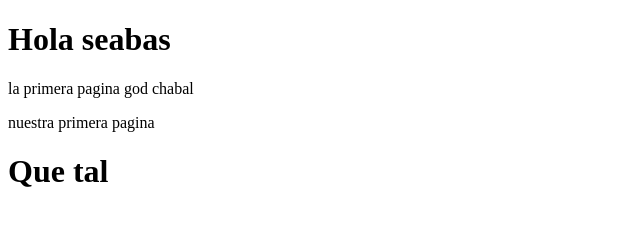
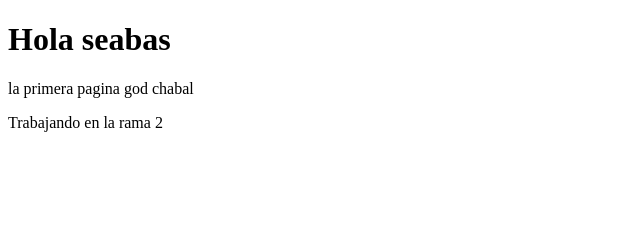
Before and after one commit to mahecha200518-hub/Proyecto-lazarus, a plain HTML site: page index.html in a window 1280 px wide. Shown: the whole page, without its empty margins (0-640 px from the left). Drawn offline with Linux system fonts and the light colour scheme.

Commit message:
Se agregaron cambios

```diff
--- a/index.html
+++ b/index.html
@@ -8,8 +8,7 @@
 <body>
     <h1> Hola seabas</h1>
     <p>la primera pagina god chabal</p>
-    <p> nuestra primera pagina </p>
-    <h1>Que tal </h1>
+    <p> Trabajando en la rama 2 </p>
 
 </body>
 </html>
```
